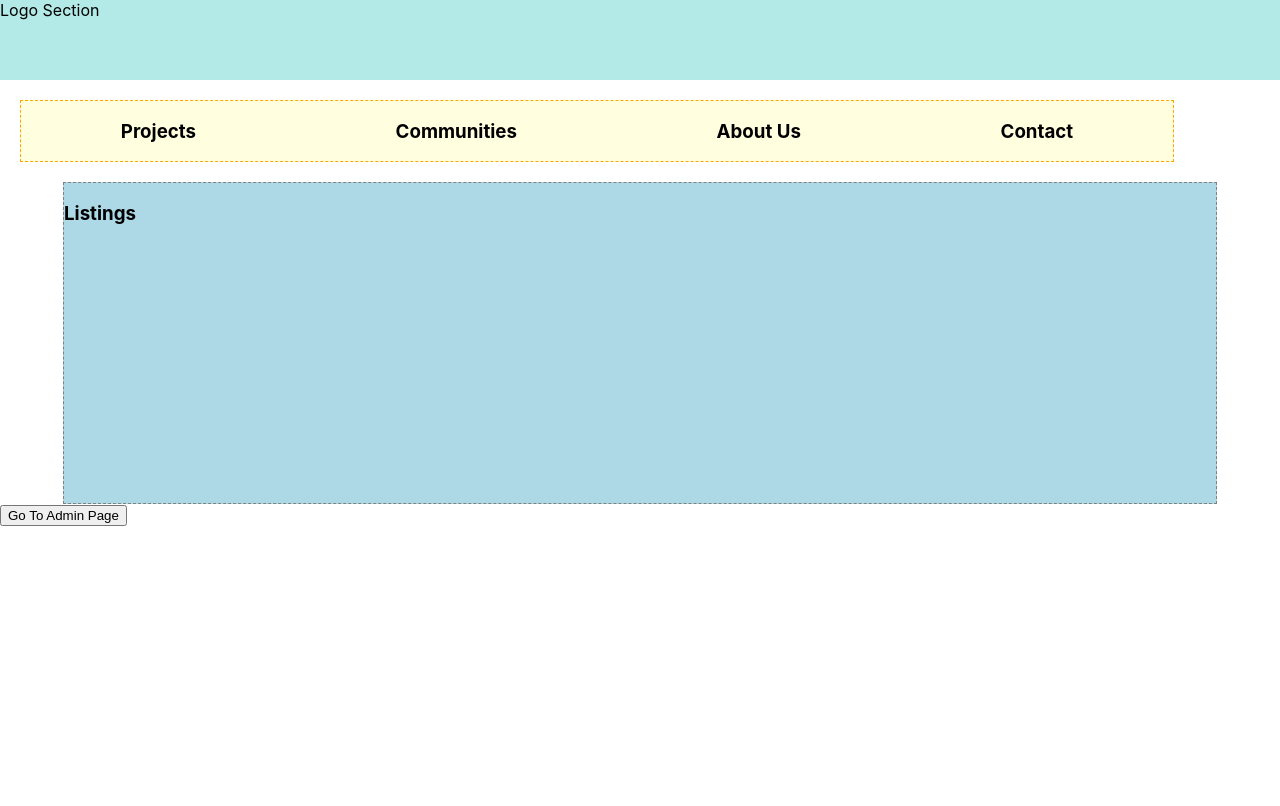
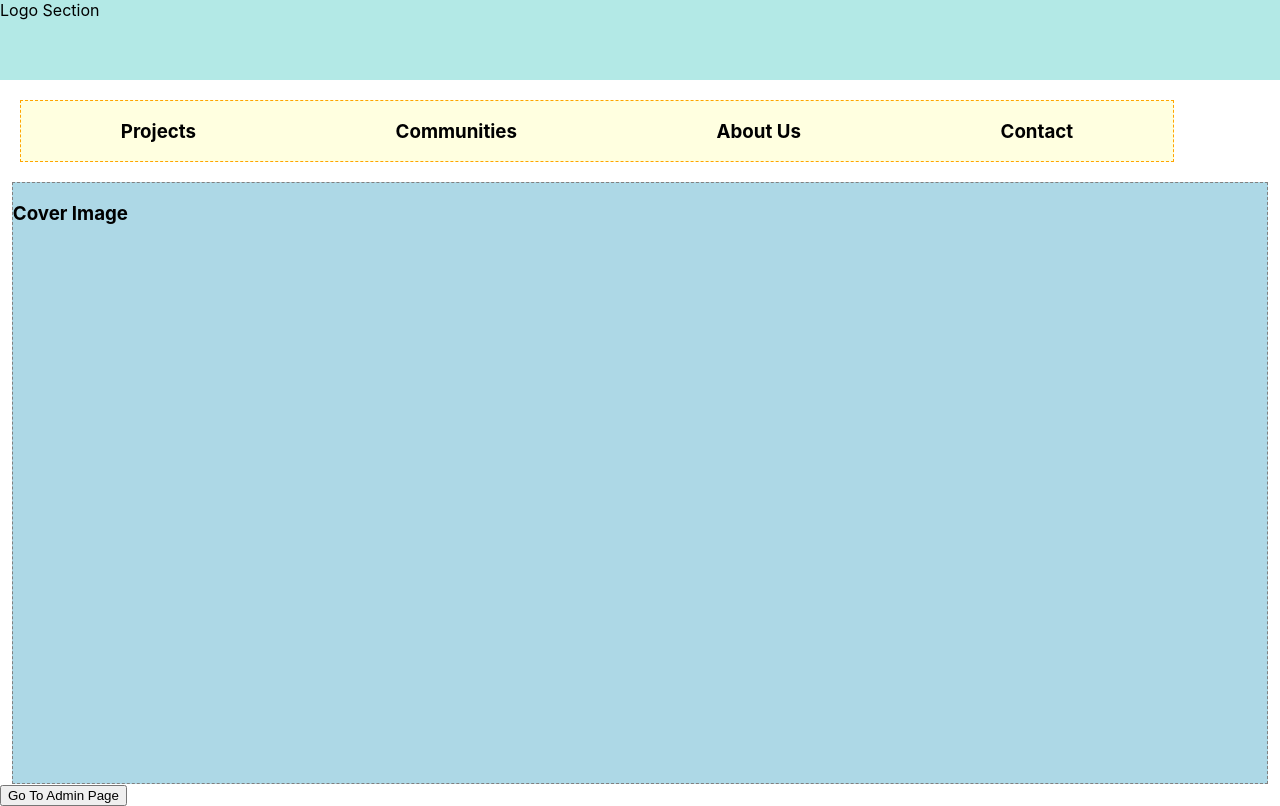
Before and after one commit to pskhiev401/maxwellv2, a React (Create React App) app: page / in a window 1280 px wide. Built offline with nearby package versions, Linux system fonts and the light colour scheme; no server answers.

Commit message:
updating landing

```diff
--- a/src/Components/landing/Landing.js
+++ b/src/Components/landing/Landing.js
@@ -33,7 +33,7 @@ class Landing extends Component {
         <div className='landing_top'> Logo Section </div>
         <div className='navbar_section'>{navbar_items}</div>
         <div className='landing_cover'>
-          <h3>Listings</h3>
+        <h3>Cover Image</h3>
         </div>
         <Link to='/admin'>
           <button>Go To Admin Page</button>
--- a/src/Components/landing/Landing.scss
+++ b/src/Components/landing/Landing.scss
@@ -14,8 +14,8 @@
 	align-items: center;
 }
 .landing_cover{
-  height: 40vh;
-  width: 90vw;
+  height: 75vh;
+  width: 98vw;
   background: lightblue;
   margin: auto;
   border: 1.5px dashed grey;
```
